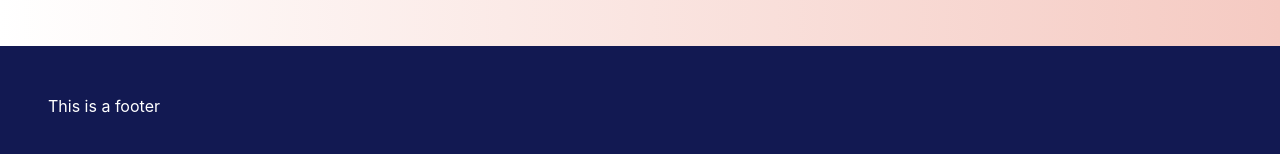
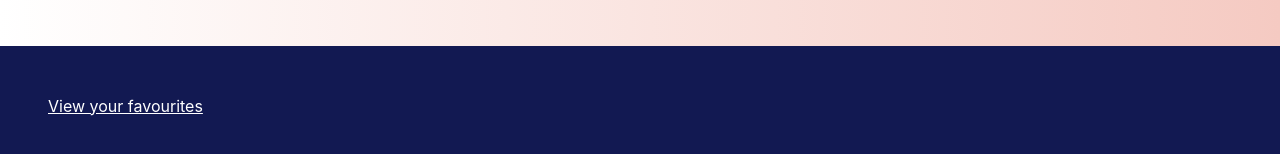
Before and after one commit to s3506272/React-Final, a React (Create React App) app in the folder jobs-frontend/: page / in a window 1280 px wide. Shown: the part 662-816 px from the top of the page. Built offline with nearby package versions, Linux system fonts and the light colour scheme.

Commit message:
Add favourites link in footer

```diff
--- a/jobs-frontend/src/Components/Footer/Footer.js
+++ b/jobs-frontend/src/Components/Footer/Footer.js
@@ -1,10 +1,11 @@
+import { Link } from 'react-router-dom';
 
 const Footer = (props) => {
 
     return (
         <footer className="footer mt-auto p-5">
-            This is a footer
-        </footer>
+            <Link className="text-white" to="/favourites?page=1" >View your favourites</Link>
+        </footer >
     )
 }
 
--- a/jobs-frontend/src/Components/job/Job.js
+++ b/jobs-frontend/src/Components/job/Job.js
@@ -23,7 +23,6 @@ const Job = ({ job }) => {
     const isFav = () => {
 
         const indexOf = favouriteJobs.indexOf(job);
-        console.log(indexOf)
 
         return indexOf === -1 ? true : false;
     }
```
